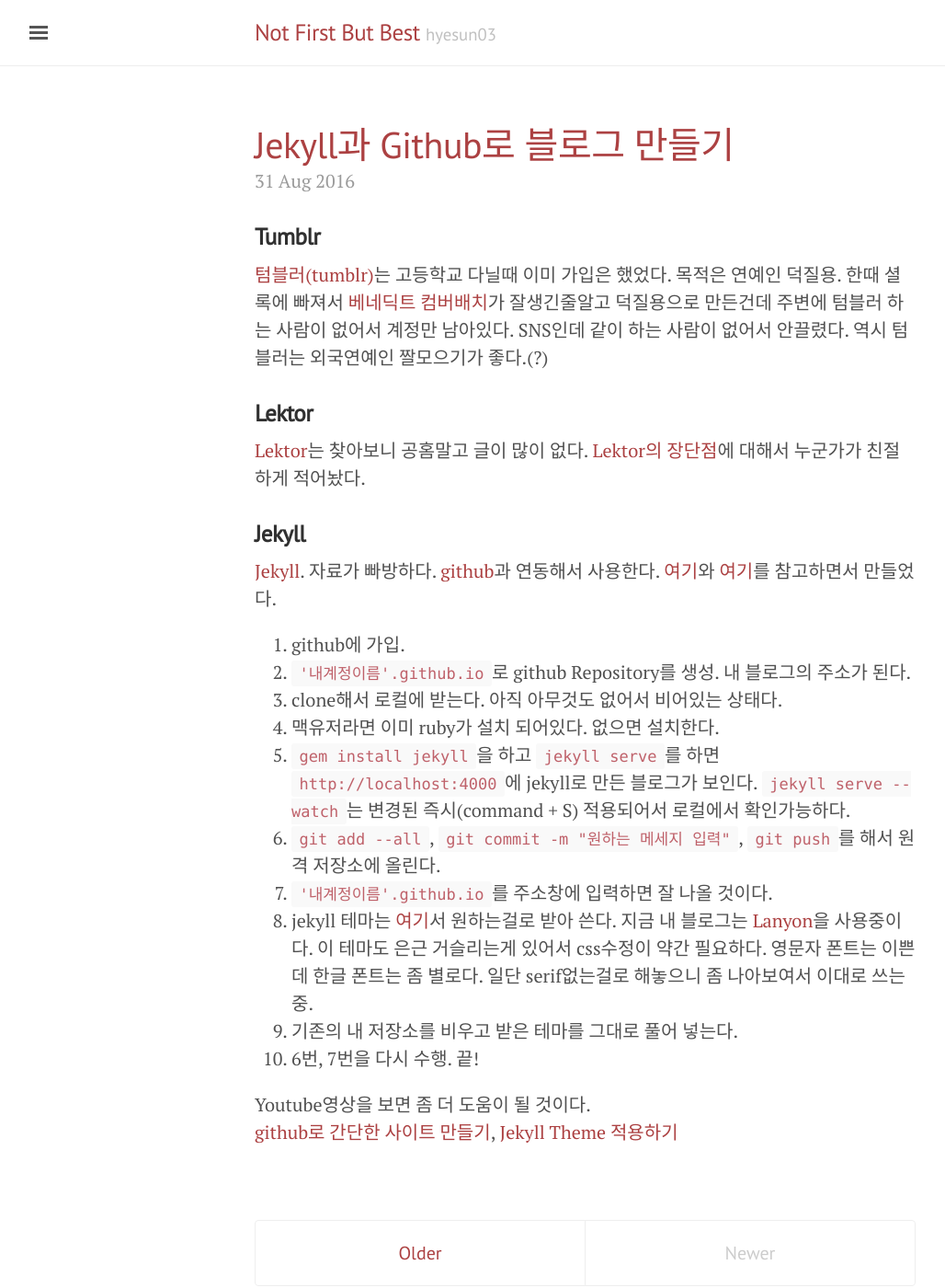
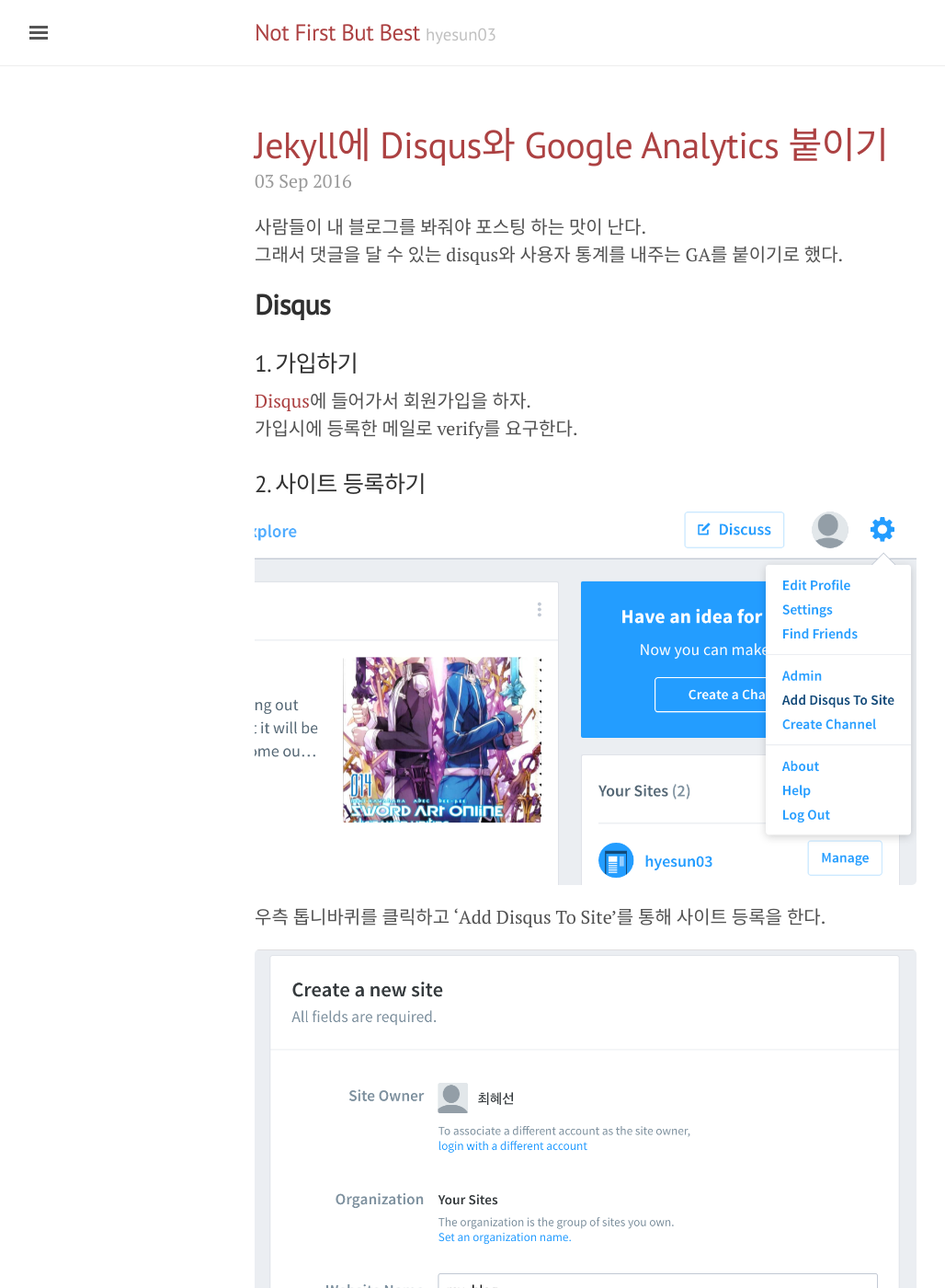
Before and after one commit to hyesun03/hyesun03.github.io, a Jekyll site: the page built from index.html, in a window 1280 px wide and 1400 px high. Shown: the whole window at 92% size, without its empty margins (3-1031 px from the left). Built offline with Jekyll 4.4.1, drawn with Linux system fonts in a browser that asks for light colours; the list of posts is cut into pages by our own code; comment, search, counter and statistics services are not loaded; part of the change alters nothing that is shown; some of the changed text lies outside the part shown.

Commit message:
disqus,ga 포스팅

```diff
--- a/_includes/comments.html
+++ b/_includes/comments.html
@@ -1,5 +1,5 @@
 <!-- Add Disqus comments. -->
-<div id="disqus_thread"></div>
+<!-- <div id="disqus_thread"></div>
 <script type="text/javascript">
   /* * * ADD YOUR DISQUS SHORTNAME HERE * * */
   var disqus_shortname = 'hyesun03';
@@ -14,4 +14,26 @@
   })();
 </script>
 <noscript>Please enable JavaScript to view the <a href="http://disqus.com/?ref_noscript">comments powered by Disqus.</a></noscript>
-<a href="http://disqus.com" class="dsq-brlink">comments powered by  <span class="logo-disqus">Disqus</span></a>
+<a href="http://disqus.com" class="dsq-brlink">comments powered by  <span class="logo-disqus">Disqus</span></a> -->
+
+
+<div id="disqus_thread"></div>
+<script>
+
+/**
+ *  RECOMMENDED CONFIGURATION VARIABLES: EDIT AND UNCOMMENT THE SECTION BELOW TO INSERT DYNAMIC VALUES FROM YOUR PLATFORM OR CMS.
+ *  LEARN WHY DEFINING THESE VARIABLES IS IMPORTANT: https://disqus.com/admin/universalcode/#configuration-variables */
+/*
+var disqus_config = function () {
+    this.page.url = PAGE_URL;  // Replace PAGE_URL with your page's canonical URL variable
+    this.page.identifier = PAGE_IDENTIFIER; // Replace PAGE_IDENTIFIER with your page's unique identifier variable
+};
+*/
+(function() { // DON'T EDIT BELOW THIS LINE
+    var d = document, s = d.createElement('script');
+    s.src = '//hyesun03.disqus.com/embed.js';
+    s.setAttribute('data-timestamp', +new Date());
+    (d.head || d.body).appendChild(s);
+})();
+</script>
+<noscript>Please enable JavaScript to view the <a href="https://disqus.com/?ref_noscript">comments powered by Disqus.</a></noscript>
--- /dev/null
+++ b/_posts/2016-09-03-disqusAndGA.md
@@ -0,0 +1,27 @@
+---
+layout: post
+title: Jekyll에 Disqus와 Google Analytics 붙이기
+comments: true
+---
+사람들이 내 블로그를 봐줘야 포스팅 하는 맛이 난다.
+그래서 댓글을 달 수 있는 disqus와 사용자 통계를 내주는 GA를 붙이기로 했다.
+
+## **Disqus**
+
+### 1. 가입하기
+[Disqus](https://publishers.disqus.com/)에 들어가서 회원가입을 하자.
+가입시에 등록한 메일로 verify를 요구한다.
+
+### 2. 사이트 등록하기
+![Add Disqus To Site]({{ site.url }}/images/disqus_1.png)
+우측 톱니바퀴를 클릭하고 'Add Disqus To Site'를 통해 사이트 등록을 한다.
+
+![Create A New Site]({{ site.url }}/images/disqus_2.png)
+적당한 웹사이트 이름과 카테고리를 지정해 주자.
+
+![Configure Disqus for Your Site]({{ site.url }}/images/disqus_3.png)
+웹사이트 이름은 앞서 한 대로 지정해 주고, 웹사이트 URL은 disqus를 붙일 내 블로그 주소를 적는다.
+
+![Admin->Installation->Universal Code]({{ site.url }}/images/disqus_4.png)
+좌측의 Installation를 클릭하자. 내가 원하는 항목이 없으므로 맨 아래 'Universal Code'를 클릭한다.
+(Admin -> 우측의 Settings -> 좌측의 Installation)
```
Also changed, not shown: images/disqus_1.png (added), images/disqus_2.png (added), images/disqus_3.png (added), images/disqus_4.png (added), 2 other files.
